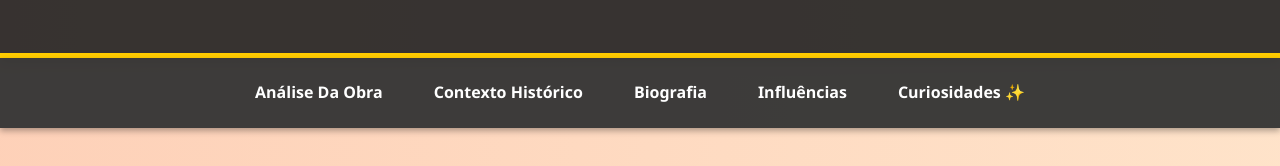
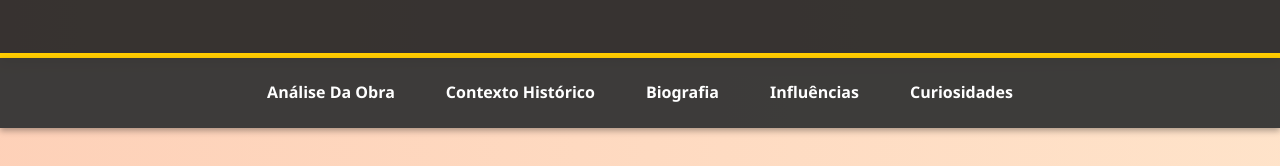
Before and after one commit to mpzin09/site-apresenta-o-, a plain HTML site: page Index.html in a window 1280 px wide. Shown: the part 212-378 px from the top of the page. Drawn offline with Linux system fonts and the light colour scheme.

Commit message:
Update Index.html

```diff
--- a/Index.html
+++ b/Index.html
@@ -205,7 +205,7 @@
   <a href="#contexto">Contexto Histórico</a>
   <a href="#biografia">Biografia</a>
   <a href="#influencias">Influências</a>
-  <a href="#curiosidades">Curiosidades ✨</a>
+  <a href="#curiosidades">Curiosidades </a>
 </nav>
 
 <section id="analise">
@@ -262,7 +262,7 @@
 </section>
 
 <section id="curiosidades">
-  <h2>Curiosidades ✨</h2>
+  <h2>Curiosidades </h2>
   <div class="curiosidades">
     <ul>
       <li>Leonardo experimentou uma técnica de pintura sobre gesso seco, que causou rápida deterioração.</li>
```
